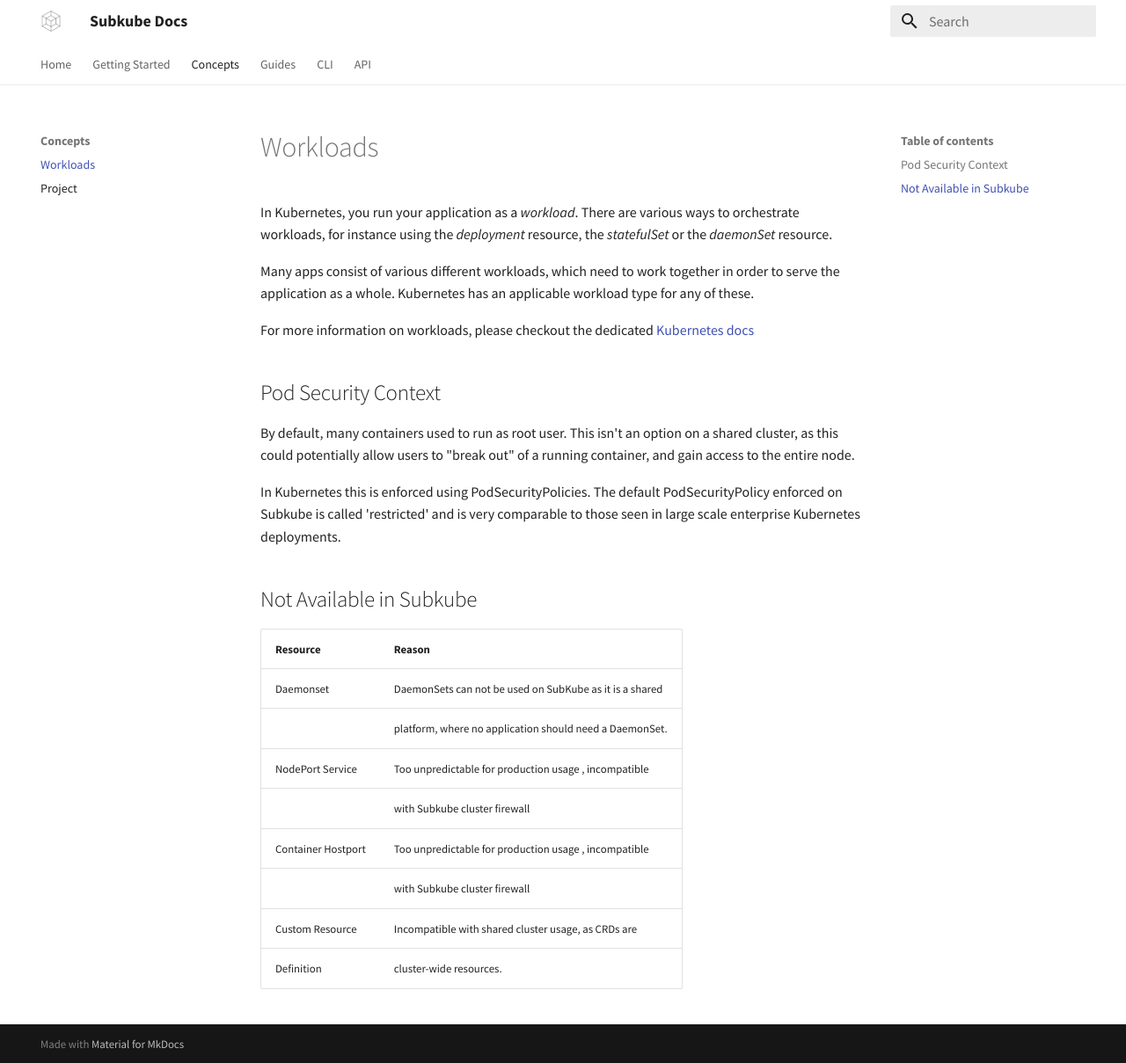
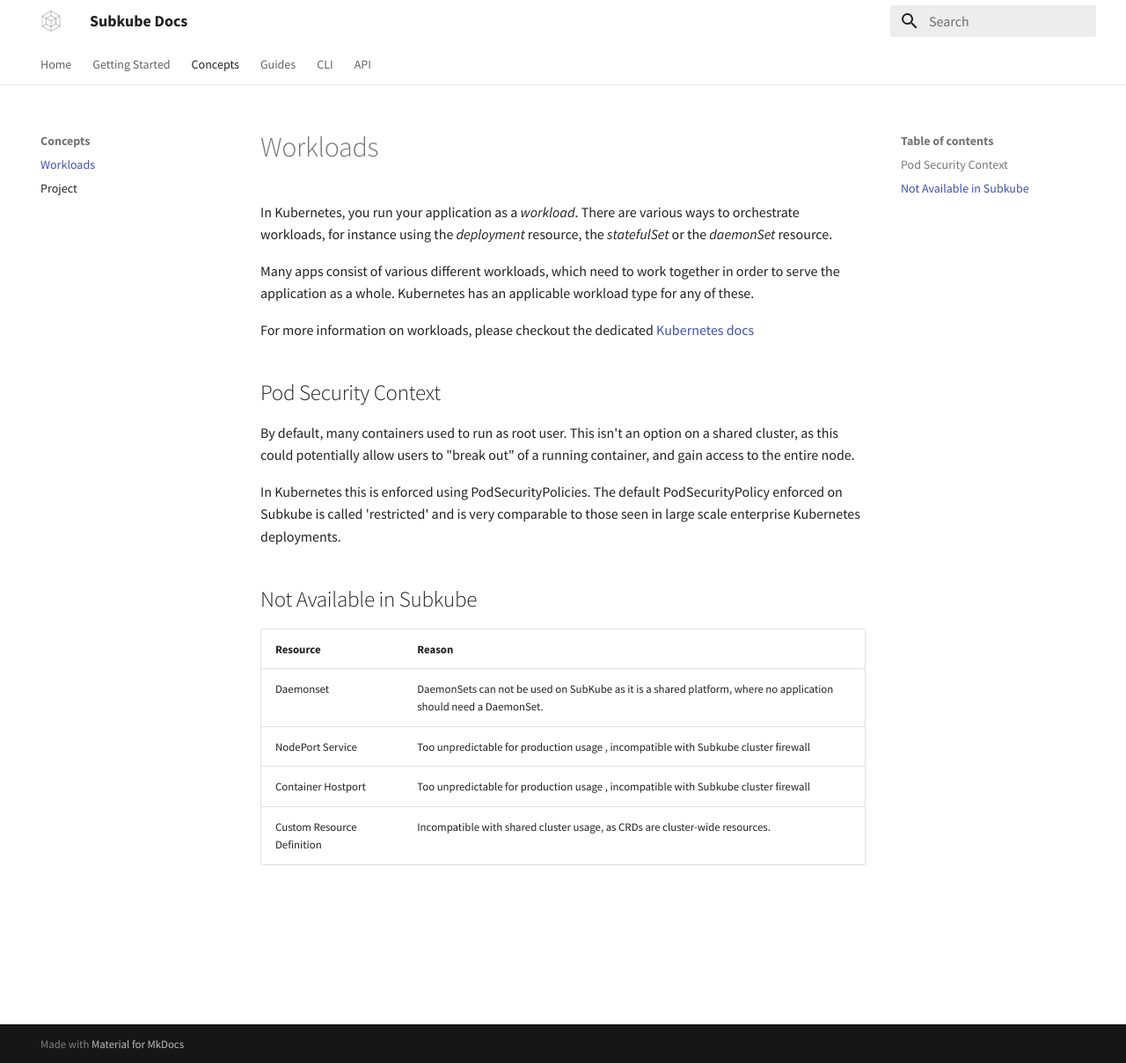
Before and after one commit to subkube/docs, an MkDocs documentation site: the page built from docs/concepts/workloads.md, in a window 1280 px wide and 1209 px high. Shown: the whole window at 88% size. Built offline with MkDocs 1.6.1 and Material for MkDocs 9.7.7, drawn with Linux system fonts in a browser that asks for light colours.

Commit message:
More minor fixes

```diff
--- a/docs/concepts/workloads.md
+++ b/docs/concepts/workloads.md
@@ -24,11 +24,7 @@ to those seen in large scale enterprise Kubernetes deployments.
 
 | Resource            | Reason                                                   |
 | ------------------- | ---
-| Daemonset           | DaemonSets can not be used on SubKube as it is a shared  |
-|                     | platform, where no application should need a DaemonSet.  |
-| NodePort Service    | Too unpredictable for production usage , incompatible    |
-|                     | with Subkube cluster firewall                            |
-| Container Hostport  | Too unpredictable for production usage , incompatible    |
-|                     | with Subkube cluster firewall                            |
-| Custom Resource     | Incompatible with shared cluster usage, as CRDs are      |
-| Definition          | cluster-wide resources.                                  |
+| Daemonset           | DaemonSets can not be used on SubKube as it is a shared platform, where no application should need a DaemonSet.  |
+| NodePort Service    | Too unpredictable for production usage , incompatible with Subkube cluster firewall                            |
+| Container Hostport  | Too unpredictable for production usage , incompatible with Subkube cluster firewall                            |
+| Custom Resource Definition    | Incompatible with shared cluster usage, as CRDs are cluster-wide resources.                                  |
--- a/mkdocs.yml
+++ b/mkdocs.yml
@@ -32,11 +32,12 @@ nav:
     - Workloads: concepts/workloads.md
     - Project: concepts/project.md
   - Guides:
+    - Deploy from Docker Compose using Kompose: guides/kompose.md
+    - Deploy using Helm: guides/helm.md
     - Configure a Pod to run with a limited SecurityContext: guides/pod-security-context.md
     - Using Ingress with CertManager: guides/ingress-certmanager.md
-    # - Using Ingress with a Wildcard domain & certificate: guides/soon.md
-    # - Volumes on Subkube: guides/soon.md
-    - Deploy from Docker Compose using Kompose: guides/kompose.md
+    - Using Ingress with a Wildcard domain & certificate: guides/soon.md
+    - Automated Deployment using Github Actions: guides/deploy-github-actions.md
   - CLI:
     - subctl: cli.md
   - API:
```
